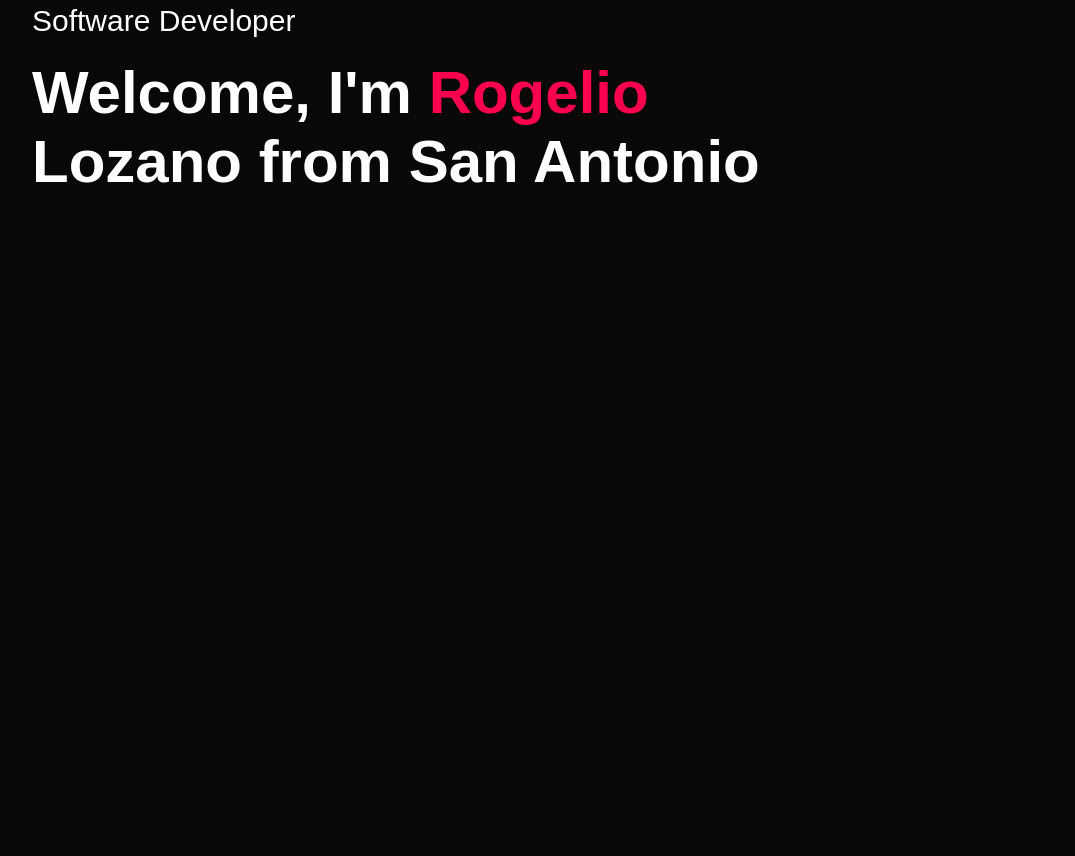
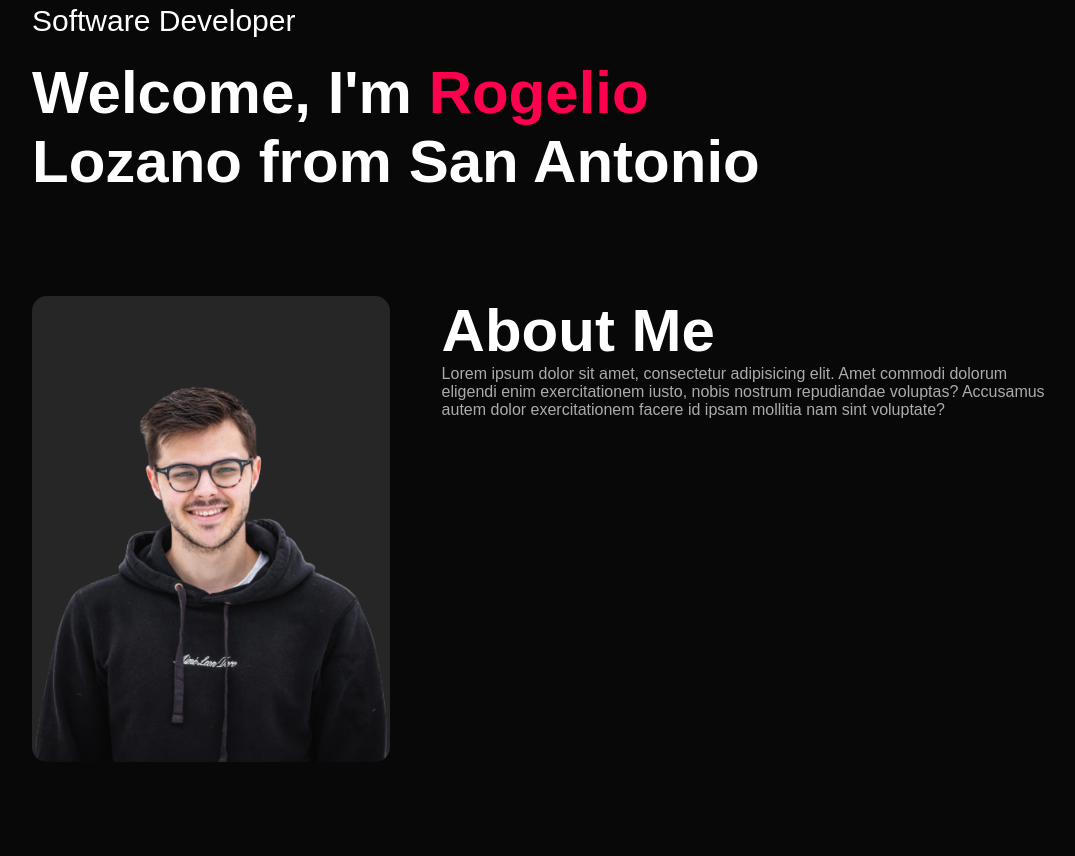
Before and after one commit to LozanoRogelio/Resume-Portfolio, a website: page index.html in a window 1280 px wide. Shown: the part 318-1174 px from the top of the page, without its empty margins (96-1171 px from the left). Before the commit the page ends 800 px from the top, so only its background shows below. Drawn offline with Linux system fonts and the light colour scheme.

Commit message:
Added about section and styling to have space between image and description

```diff
--- a/css/style.css
+++ b/css/style.css
@@ -74,3 +74,35 @@ nav ul li a:hover::after {
 .header-text h1 span {
     color: #ff004f;
 }
+
+/*About Section*/
+
+#about {
+    padding: 80px 0;
+    color: #ababab;
+}
+
+.row {
+    display: flex;
+    justify-content: space-between;
+    flex-wrap: wrap;
+}
+
+.about-col-1 {
+    flex-basis: 35%;
+}
+
+.about-col-1 img {
+    width: 100%;
+    border-radius: 15px;
+}
+
+.about-col-2 {
+    flex-basis: 60%;
+}
+
+.about-title {
+    font-size: 60px;
+    font-weight: 600;
+    color: #fff;
+}
--- a/index.html
+++ b/index.html
@@ -24,6 +24,19 @@
         </div>
     </div>
 </div>
+<!--About Section-->
+<div id="about">
+    <div class="container">
+        <div class="row">
+            <div class="about-col-1">
+                <img src="images/user.png" alt="user">
+            </div>
+            <div class="about-col-2">
+                <h1 class="about-title">About Me</h1>
+                <p>Lorem ipsum dolor sit amet, consectetur adipisicing elit. Amet commodi dolorum eligendi enim exercitationem iusto, nobis nostrum repudiandae voluptas? Accusamus autem dolor exercitationem facere id ipsam mollitia nam sint voluptate?</p>
+            </div>
+    </div>
+</div>
 
 </body>
 </html>
```
